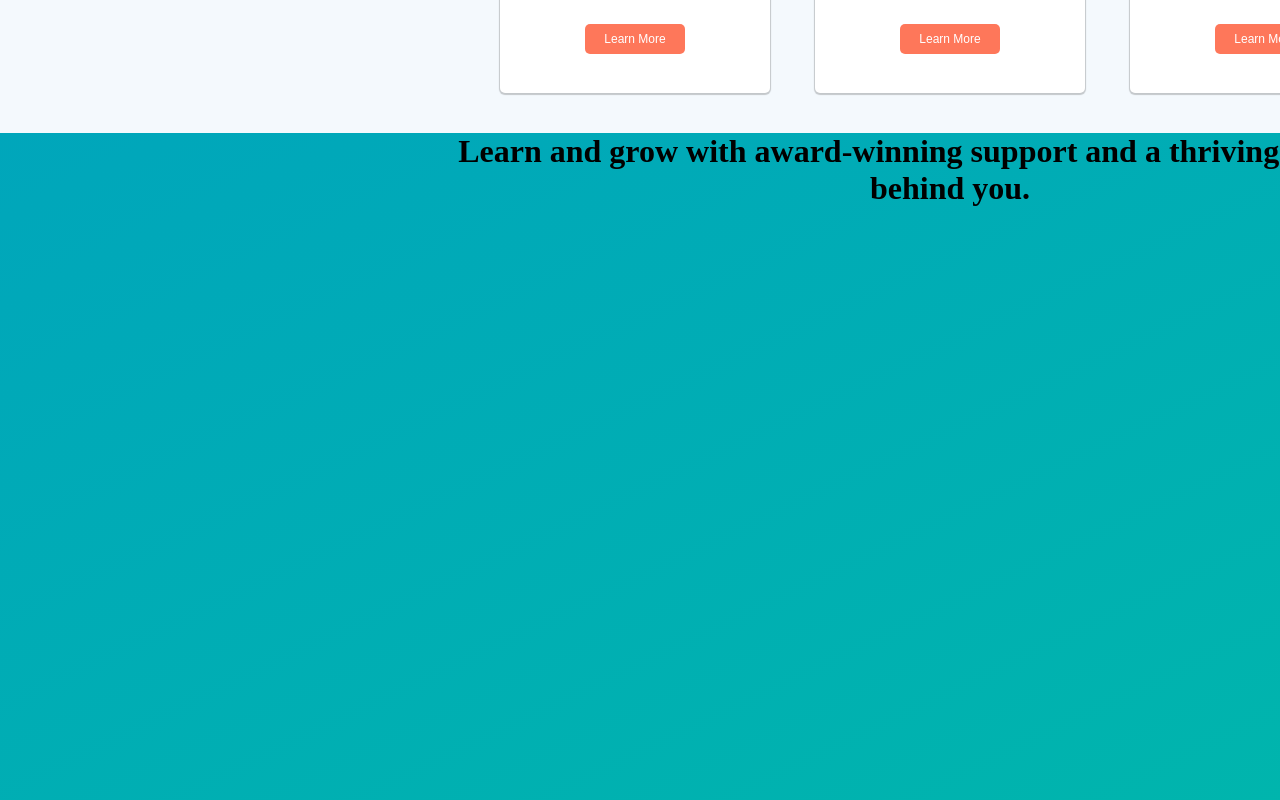
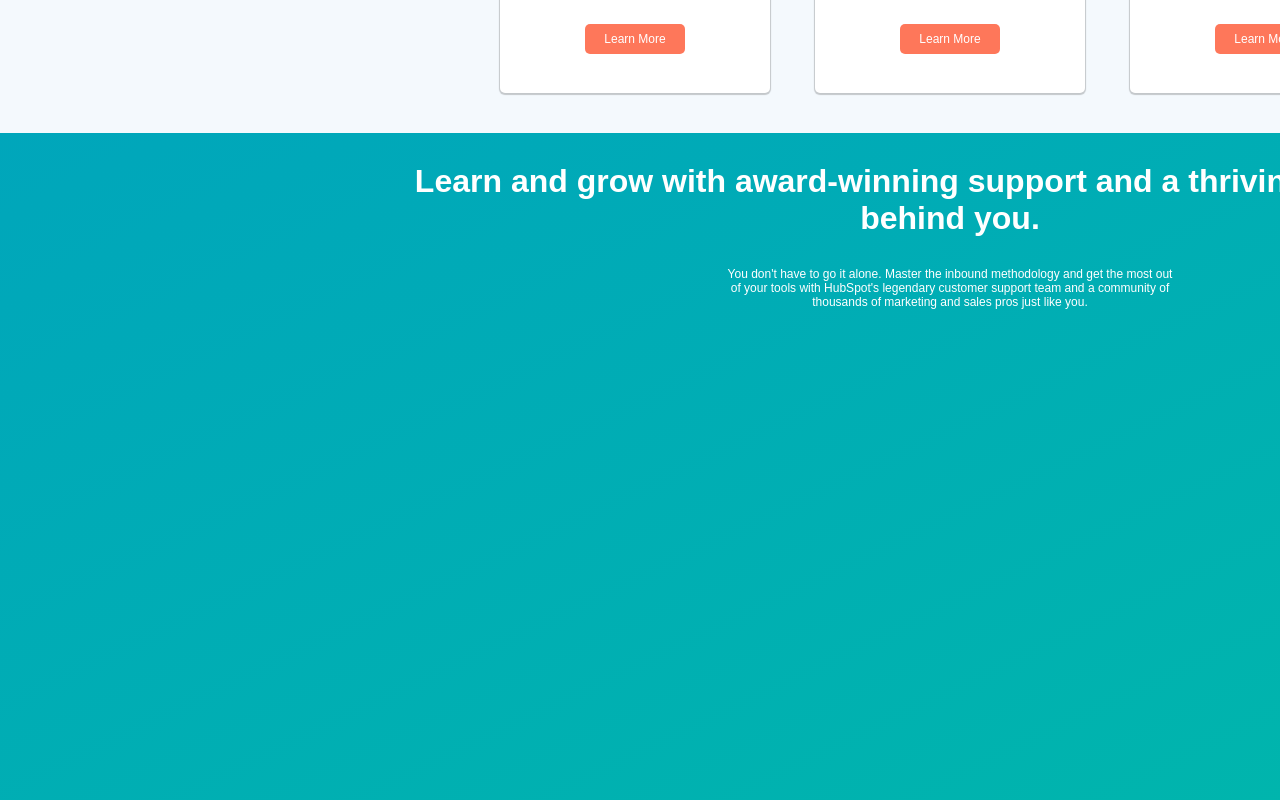
Before and after one commit to antoniaparini/htmlcss-hubspot, a plain HTML site: page index.html in a window 1280 px wide. Shown: the part 1900-2700 px from the top of the page. Drawn offline with Linux system fonts and the light colour scheme.

Commit message:
Update 16.53

```diff
--- a/css/style.css
+++ b/css/style.css
@@ -577,4 +577,15 @@ margin-top: 20px;
   background-position: center;
   margin-left: -500px;
   margin-top: 40px;
+  color: white;
+  font-family: Arial;
 }
+.text-header-community {
+  color: white;
+  font-family: Arial;
+  padding-top: 30px;
+  padding-bottom: 30px;
+}
+.text-description-com {
+  font-size: 12px;
+}
--- a/index.html
+++ b/index.html
@@ -224,6 +224,7 @@
         <div class="box-community">
           <div class="box-community-background">
             <h1 class="text-header-community">Learn and grow with award-winning support and a thriving community<br /> behind you.</h1>
+            <p class="text-description-com">You don't have to go it alone. Master the inbound methodology and get the most out<br /> of your tools with HubSpot's legendary customer support team and a community of<br /> thousands of marketing and sales pros just like you.</p>
             </div>
               <div class="heading-community">
               </div>
```
Lines whose indentation alone changed are shown as unchanged.
